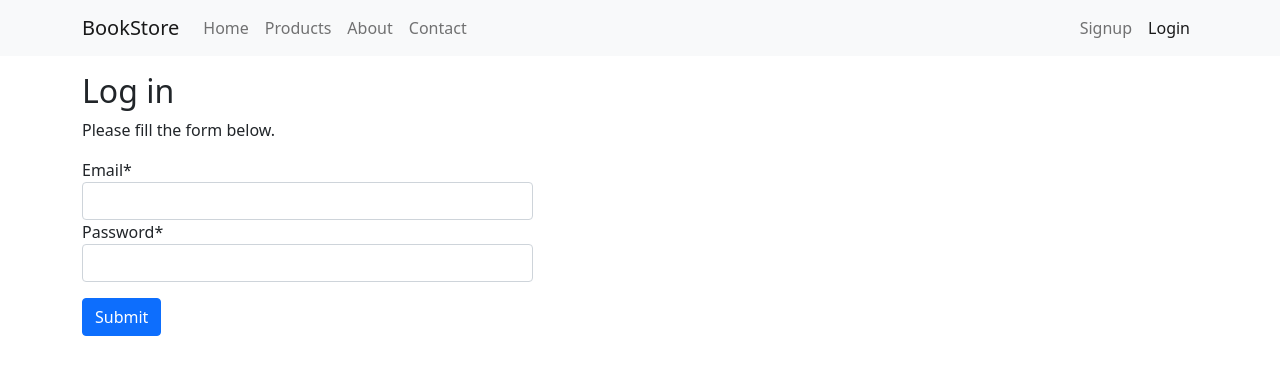
After one commit to blessed-sibanda/bookstore, a Django app: page /login/ in a window 1280 px wide. The commit adds this page. Shown: the top 375 px of the page. Run offline with Django 3.2, Linux system fonts and the light colour scheme; some libraries are stand-ins or nearby versions.

Commit message:
implement user login

```diff
--- a/bookstore/settings.py
+++ b/bookstore/settings.py
@@ -29,13 +29,15 @@ ALLOWED_HOSTS = []
 # Application definition
 
 INSTALLED_APPS = [
+    'main.apps.MainConfig',
+
     'django.contrib.admin',
     'django.contrib.auth',
     'django.contrib.contenttypes',
     'django.contrib.sessions',
     'django.contrib.messages',
     'django.contrib.staticfiles',
-    'main.apps.MainConfig',
+
     'crispy_forms',
 ]
 
@@ -168,3 +170,4 @@ if os.name == 'nt':
     CHROMEDRIVER = BASE_DIR / 'chromedriver.exe'
 
 AUTH_USER_MODEL = 'main.User'
+LOGIN_REDIRECT_URL = 'home'
--- a/main/forms.py
+++ b/main/forms.py
@@ -5,6 +5,7 @@ from django.contrib.auth.forms import (
     UserCreationForm as DjangoUserCreationForm
 )
 from django.contrib.auth.forms import UsernameField
+from django.contrib.auth import authenticate
 from main import models
 
 logger = logging.getLogger(__name__)
@@ -46,3 +47,33 @@ class UserCreationForm(DjangoUserCreationForm):
             [self.cleaned_data['email']],
             fail_silently=True
         )
+
+
+class AuthenticationForm(forms.Form):
+    email = forms.EmailField()
+    password = forms.CharField(
+        strip=False, widget=forms.PasswordInput
+    )
+
+    def __init__(self, request=None, *args, **kwargs):
+        self.request = request
+        self.user = None
+        super().__init__(*args, **kwargs)
+
+    def clean(self):
+        email = self.cleaned_data.get('email')
+        password = self.cleaned_data.get('password')
+
+        if email is not None and password:
+            self.user = authenticate(self.request, email=email, password=password)
+            if self.user is None:
+                raise forms.ValidationError(
+                    "Invalid email/password combination"
+                )
+            logger.info(
+                "Authentication successful for email=%s", email
+            )
+        return self.cleaned_data
+
+    def get_user(self):
+        return self.user
--- a/main/templates/_navbar.html
+++ b/main/templates/_navbar.html
@@ -1,11 +1,12 @@
 <nav class="navbar navbar-expand-lg navbar-light bg-light">
     <div class="container">
         <a class="navbar-brand" href="#">BookStore</a>
-    <button class="navbar-toggler" type="button" data-bs-toggle="collapse" data-bs-target="#navbarSupportedContent" aria-controls="navbarSupportedContent" aria-expanded="false" aria-label="Toggle navigation">
+        <button class="navbar-toggler" type="button" data-bs-toggle="collapse" data-bs-target="#navbarSupportedContent"
+                aria-controls="navbarSupportedContent" aria-expanded="false" aria-label="Toggle navigation">
             <span class="navbar-toggler-icon"></span>
         </button>
         <div class="collapse navbar-collapse" id="navbarSupportedContent">
-      <ul class="navbar-nav ms-auto mb-2 mb-lg-0">
+            <ul class="navbar-nav me-auto mb-2 mb-lg-0">
                 <li class="nav-item">
                     <a class="nav-link {% if request.path == '/' %}active{% endif %}"
                        href="{% url 'home' %}">Home</a>
@@ -16,16 +17,29 @@
                 </li>
                 <li class="nav-item">
                     <a class="nav-link {% if request.path == '/about-us/' %}active{% endif %}"
-             href="{% url 'about_us' %}">About us</a>
+                       href="{% url 'about_us' %}">About</a>
                 </li>
                 <li class="nav-item">
                     <a class="nav-link {% if request.path == '/contact-us/' %}active{% endif %}"
-             href="{% url 'contact_us' %}">Contact us</a>
+                       href="{% url 'contact_us' %}">Contact</a>
                 </li>
+            </ul>
+            <ul class="navbar-nav ms-auto mb-2 mb-lg-0">
+                {% if request.user.is_authenticated %}
+                    <li class="nav-item">
+                        <a class="nav-link {% if request.path == '/signup/' %}active{% endif %}"
+                           href="{% url 'logout' %}">Logout</a>
+                    </li>
+                {% else %}
                     <li class="nav-item">
                         <a class="nav-link {% if request.path == '/signup/' %}active{% endif %}"
                            href="{% url 'signup' %}">Signup</a>
                     </li>
+                    <li class="nav-item">
+                        <a class="nav-link {% if request.path == '/login/' %}active{% endif %}"
+                           href="{% url 'login' %}">Login</a>
+                    </li>
+                {% endif %}
             </ul>
         </div>
     </div>
--- /dev/null
+++ b/main/templates/login.html
@@ -0,0 +1,17 @@
+{% extends 'base.html' %}
+{% load crispy_forms_tags %}
+
+{% block content %}
+    <div class="row">
+        <div class="col-md-5">
+            <h2>Log in</h2>
+            <p>Please fill the form below.</p>
+
+            <form action="" method="post">
+                {% csrf_token %}
+                {{ form|crispy }}
+                <input type="submit" value="Submit" class="btn btn-primary mt-3">
+            </form>
+        </div>
+    </div>
+{% endblock %}
--- /dev/null
+++ b/main/templates/registration/logged_out.html
@@ -0,0 +1,6 @@
+{% extends 'base.html' %}
+
+{% block content %}
+    <h2>Logged out</h2>
+    <p class="lead">You have successfully logged out. You can log in again <a href="{% url 'login' %}">here</a>.</p>
+{% endblock %}
--- a/main/urls.py
+++ b/main/urls.py
@@ -1,13 +1,19 @@
 from django.urls import path
 from django.views.generic import TemplateView, DetailView
-from main import views, models
+from django.contrib.auth import views as auth_views
+from main import views, models, forms
 
 urlpatterns = [
+    path('login/',
+         auth_views.LoginView.as_view(form_class=forms.AuthenticationForm,
+                                      template_name='login.html'),
+         name='login'),
+    path('logout/', auth_views.LogoutView.as_view(), name='logout'),
     path('about-us/', TemplateView.as_view(template_name='about.html'),
          name='about_us'),
     path('signup/', views.SignUpView.as_view(), name='signup'),
     path('contact-us/', views.ContactUsView.as_view(), name='contact_us'),
     path('products/<slug:tag>/', views.ProductListView.as_view(), name='products'),
     path('product/<slug:slug>/', DetailView.as_view(model=models.Product), name='product'),
-    path('', TemplateView.as_view(template_name='home.html'), name='home'),
+    path('', TemplateView.as_view(template_name='home.html'), name='home')
 ]
```
Also changed, not shown: main/tests/test_views.py (+52 -0 lines). Lines whose indentation alone changed are shown as unchanged.
